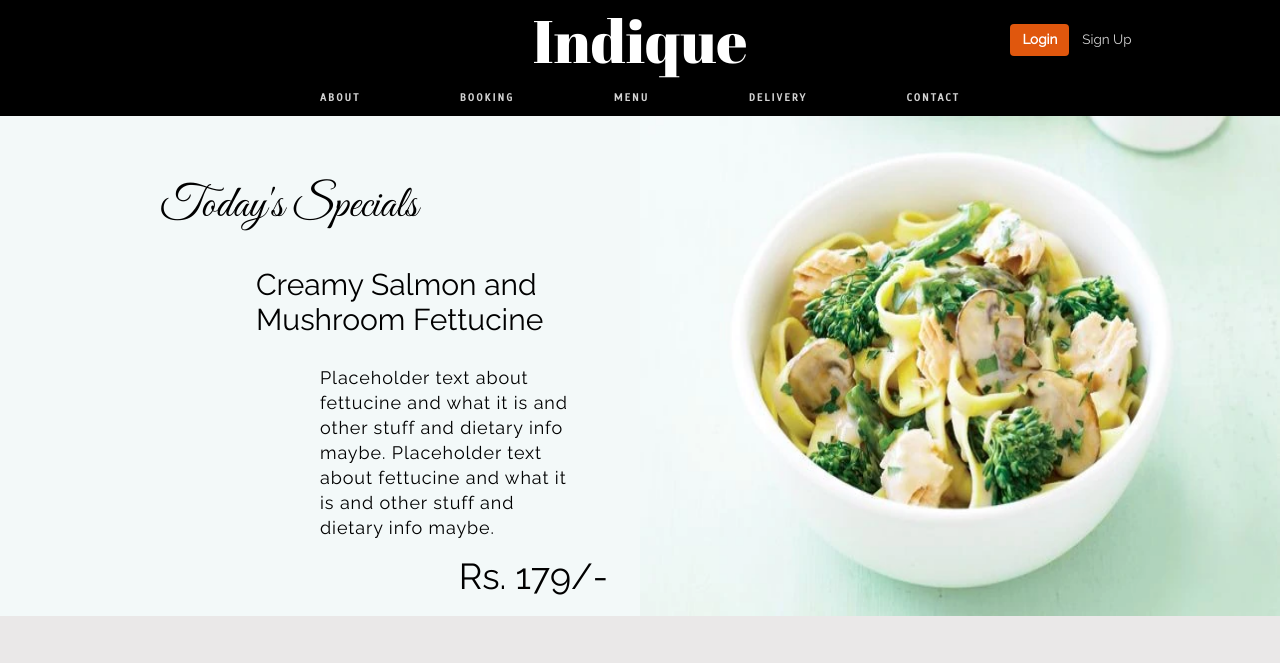
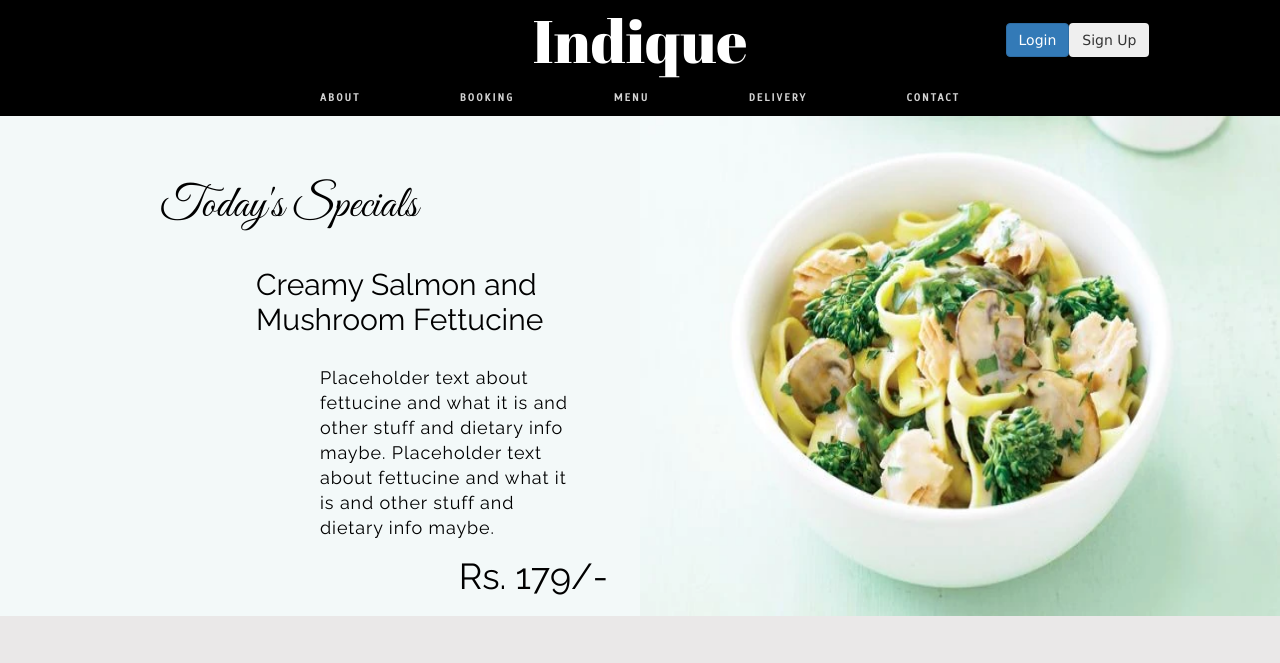
Before and after one commit to rajascript/NECrestaurant, a website: page client/html/homepage.htm in a window 1280 px wide. Shown: the top 663 px of the page. Drawn offline with nearby package versions, Linux system fonts and the light colour scheme; a script that the page names is missing.

Commit message:
Removed inline styling
pls compile this time

```diff
--- a/client/html/homepage.htm
+++ b/client/html/homepage.htm
@@ -26,8 +26,8 @@
             Indique
           </div>
           <div class="toprightcontentwrapper">
-            <button type="button" class="btn btn-warning" style="color: white; background-color: #e0570d; border: #e0570d; font-family: Raleway; font-weight: Bold; font-size: 0.9em;">Login</button>
-            <button type="button" class="btn btn-link" style="color: lightgray; font-family: Raleway; font-size: 0.9em;">Sign Up</button>
+            <button type="button" class="btn btn-primary" >Login</button>
+            <button type="button" class="btn btn-linke" >Sign Up</button>
           </div>
         </div>
         <div class="bottomhalfcontentwrapper">
@@ -117,10 +117,10 @@ Placeholder text about fettucine and what it is and other stuff and dietary info
       </div>
       <div class="finalwrapper">
         <div class="bottomleftwrapper">
-          <iframe src="https://www.google.com/maps/embed?pb=!1m14!1m8!1m3!1d14035.719692802442!2d77.0528806!3d28.4213713!3m2!1i1024!2i768!4f13.1!3m3!1m2!1s0x0%3A0x539fa5a15e331403!2sIndique!5e0!3m2!1sen!2sin!4v1537100505729" width=100% height="680px" frameborder="0" style="border:0" allowfullscreen></iframe>
+          <iframe src="https://www.google.com/maps/embed?pb=!1m14!1m8!1m3!1d14035.719692802442!2d77.0528806!3d28.4213713!3m2!1i1024!2i768!4f13.1!3m3!1m2!1s0x0%3A0x539fa5a15e331403!2sIndique!5e0!3m2!1sen!2sin!4v1537100505729" width=100% height="680px" frameborder="0" allowfullscreen></iframe>
         </div>
         <div class="bottomrightwrapper">
-          <!-- LightWidget WIDGET --><script src="https://cdn.lightwidget.com/widgets/lightwidget.js"></script><iframe src="//lightwidget.com/widgets/6dc4c7539a805e3099b47d49508d7674.html" scrolling="no" allowtransparency="true" class="lightwidget-widget" style="width:100%;border:0;overflow:hidden;"></iframe>
+          <!-- LightWidget WIDGET --><script src="https://cdn.lightwidget.com/widgets/lightwidget.js"></script><iframe src="//lightwidget.com/widgets/6dc4c7539a805e3099b47d49508d7674.html" scrolling="no" allowtransparency="true" class="lightwidget-widget" width="100%"></iframe>
         </div>
       </div>
       <div class="navbarwrapper">
```
